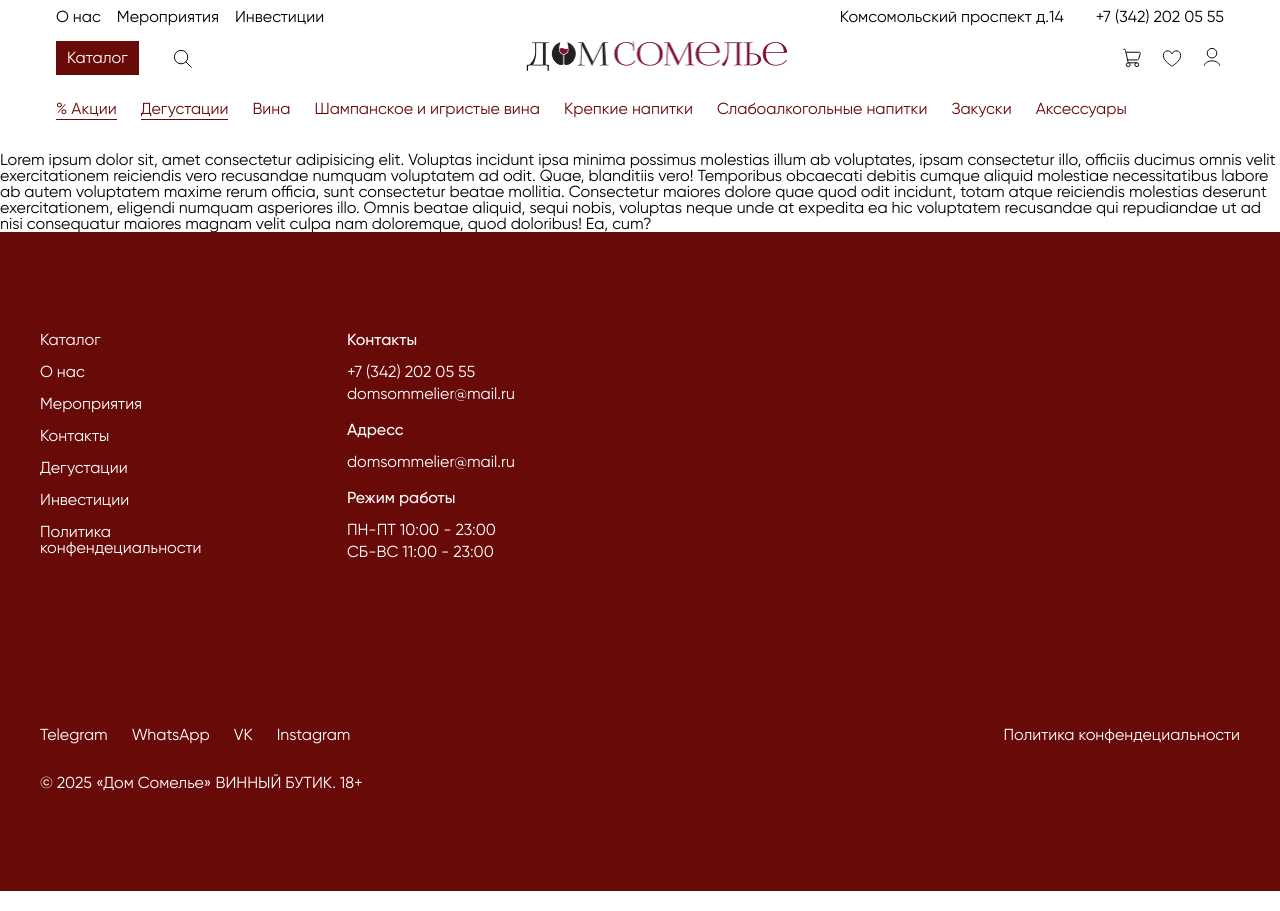
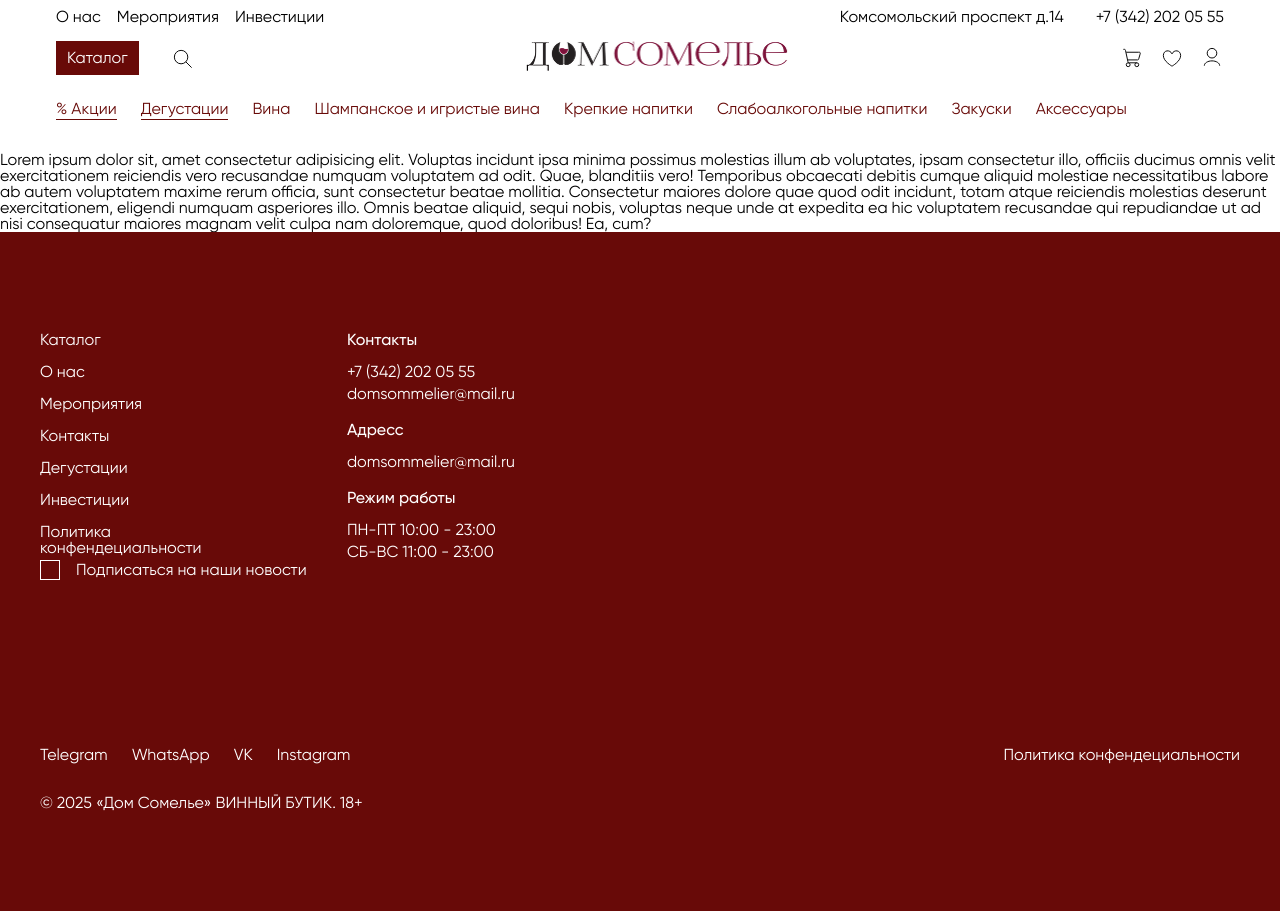
Before and after one commit to Innovative-Software-github/domsommelier-frontend, a Next.js app: page / in a window 1280 px wide. Built offline with nearby package versions, Linux system fonts and the light colour scheme.

Commit message:
footer-component: new edits :)

```diff
--- a/src/components/Footer/Footer.tsx
+++ b/src/components/Footer/Footer.tsx
@@ -1,20 +1,19 @@
+import { TTheme } from '@/constants/theme';
 import { ContentContainer } from '../../ui/ContentContainer/ContentContainer';
 
 import cls from './Footer.module.scss';
 import { FooterContent } from './FooterContent/FooterContent';
 import { FooterSocialLinks } from './FooterSocialLinks/FooterSocialLinks';
 
-export type TFooterTheme = 'wineRed' | 'white';
-
 export interface IFooterProps {
-  theme?: TFooterTheme;
+  theme?: TTheme;
 }
 
 export const Footer: React.FC<IFooterProps> = ({ theme = 'wineRed' }) => {
   return (
     <footer data-theme={theme} className={cls.wrapper}>
       <ContentContainer className={cls.contentContainer}>
-        <FooterContent />
+        <FooterContent theme={theme} />
         <FooterSocialLinks />
       </ContentContainer>
     </footer>
--- a/src/components/Footer/FooterContent/FooterContent.tsx
+++ b/src/components/Footer/FooterContent/FooterContent.tsx
@@ -1,10 +1,20 @@
+'use client';
+
+import React from 'react';
 import Link from 'next/link';
 import { routes } from '../../../constants/routes';
 import cls from './FooterContent.module.scss';
 import { companyContactsConstant } from '../../../constants/contacts';
 import { ContactBlock } from './ContactBlock/ContactBlock';
+import { Checkbox } from '@/ui/Checkbox/Checkbox';
+import { TTheme } from '@/constants/theme';
 
-export const FooterContent: React.FC = () => {
+export interface IFooterContent {
+  theme: TTheme;
+}
+
+export const FooterContent: React.FC<IFooterContent> = ({ theme }) => {
+  const [checked, setChecked] = React.useState(false);
   return (
     <div className={cls.content}>
       <div className={cls.leftBlock}>
@@ -33,7 +43,15 @@ export const FooterContent: React.FC = () => {
           />
         </div>
       </div>
-      <div className={cls.rightBlock}></div>
+      <div className={cls.rightBlock}>
+        <Checkbox
+          theme={theme === 'white' ? 'wineRed' : 'white'}
+          checked={checked}
+          onChange={() => setChecked((checked) => !checked)}
+        >
+          Подписаться на наши новости
+        </Checkbox>
+      </div>
     </div>
   );
 };
--- /dev/null
+++ b/src/constants/theme.ts
@@ -0,0 +1 @@
+export type TTheme = 'wineRed' | 'white';
--- /dev/null
+++ b/src/ui/Checkbox/Checkbox.module.scss
@@ -0,0 +1,65 @@
+.container {
+  display: inline-flex;
+  align-items: center;
+  font-weight: 500;
+  cursor: pointer;
+  color: var(--or-color-wg-dark-opacity-10);
+}
+
+.container:focus-visible {
+  outline: none;
+}
+
+.container input[type='checkbox'] {
+  display: none;
+}
+
+.checkbox {
+  width: 20px;
+  height: 20px;
+  display: inline-flex;
+  justify-content: center;
+  align-items: center;
+  margin-right: 16px;
+  transition: all 150ms ease-in-out;
+  border: 1px solid;
+}
+
+.container[data-theme='wineRed'] .checkbox {
+  border-color: #680a08;
+}
+
+.container[data-theme='white'] .checkbox {
+  border-color: white;
+}
+
+.icon {
+  color: transparent;
+  transition: all 150ms ease-in-out;
+}
+
+.label {
+  font-weight: 400;
+  font-size: 16px;
+  line-height: 100%;
+  transition: all 150ms ease-in-out;
+}
+
+/* Стили при состоянии "checked" */
+.container[data-theme='wineRed'].checked .checkbox {
+  background: white;
+  background: #680a08;
+}
+
+.container[data-theme='white'].checked .checkbox {
+  background: white;
+}
+
+.container[data-theme='wineRed'].checked .icon {
+  color: white;
+}
+
+.container[data-theme='white'].checked .icon {
+  color: white;
+  color: #680a08;
+}
--- /dev/null
+++ b/src/ui/Checkbox/Checkbox.tsx
@@ -0,0 +1,58 @@
+import * as React from 'react';
+import clsx from 'clsx';
+
+import cls from './Checkbox.module.scss';
+import { Icon } from '@/ui/Icon/Icon';
+import { IconType } from '@/ui/Icon/IconsMapping';
+import { TTheme } from '@/constants/theme';
+
+export const DISPLAY_NAME = 'Checkbox';
+
+export interface ICheckboxProps
+  extends Omit<React.InputHTMLAttributes<HTMLInputElement>, 'size' | 'color'> {
+  theme?: TTheme;
+  checkboxClassName?: string;
+  labelClassName?: string;
+}
+
+export const Checkbox: React.FC<ICheckboxProps> = ({
+  checked,
+  theme = 'wineRed',
+  className,
+  checkboxClassName,
+  labelClassName,
+  disabled,
+  onChange,
+  children,
+  ...restProps
+}) => (
+  <label
+    className={clsx(cls.container, className, {
+      [cls.checked]: checked,
+      [cls.disabled]: disabled,
+    })}
+    data-theme={theme}
+  >
+    <input
+      {...restProps}
+      disabled={disabled}
+      {...(onChange ? { checked, onChange } : { defaultChecked: checked })}
+      type="checkbox"
+    />
+    <span className={clsx(cls.checkbox, checkboxClassName)}>
+      <Icon
+        isScalable
+        type={IconType.CheckboxArrow_10}
+        className={cls.icon}
+        width={10}
+        height={10}
+      />
+    </span>
+
+    {children && (
+      <span className={clsx(cls.label, labelClassName)}>{children}</span>
+    )}
+  </label>
+);
+
+Checkbox.displayName = DISPLAY_NAME;
--- a/src/ui/Icon/Icons/Icons.tsx
+++ b/src/ui/Icon/Icons/Icons.tsx
@@ -19,7 +19,13 @@ export const Basket_24 = (
 );
 
 export const Profile_24 = (
-  <svg width="24" height="25" viewBox="0 0 24 25" fill="none" xmlns="http://www.w3.org/2000/svg">
+  <svg width="24" height="25" viewBox="0 0 24 25" fill="none" color="inherit" xmlns="http://www.w3.org/2000/svg">
     <path d="M20 20.5c0-2.761-3.582-5-8-5s-8 2.239-8 5m8-8a5 5 0 1 1 0-10 5 5 0 0 1 0 10" stroke="currentColor"/>
   </svg>
 )
+
+export const CheckboxArrow_10 = (
+  <svg width="10" height="10" viewBox="0 0 10 10" fill="none" color="inherit" xmlns="http://www.w3.org/2000/svg">
+    <path d="m9.5 1.25-6.3 7.5-2.7-3" stroke="currentColor"/>
+  </svg>
+)
--- a/src/ui/Icon/IconsMapping.ts
+++ b/src/ui/Icon/IconsMapping.ts
@@ -5,6 +5,7 @@ export enum IconType {
   Heart_24 = 'Heart_24',
   Basket_24 = 'Basket_24',
   Profile_24 = 'Profile_24',
+  CheckboxArrow_10 = 'CheckboxArrow_10',
 }
 
 export const iconToComponent: Record<IconType, React.JSX.Element> = {
@@ -12,4 +13,5 @@ export const iconToComponent: Record<IconType, React.JSX.Element> = {
   [IconType.Heart_24]: Icons.Heart_24,
   [IconType.Basket_24]: Icons.Basket_24,
   [IconType.Profile_24]: Icons.Profile_24,
+  [IconType.CheckboxArrow_10]: Icons.CheckboxArrow_10,
 };
```
